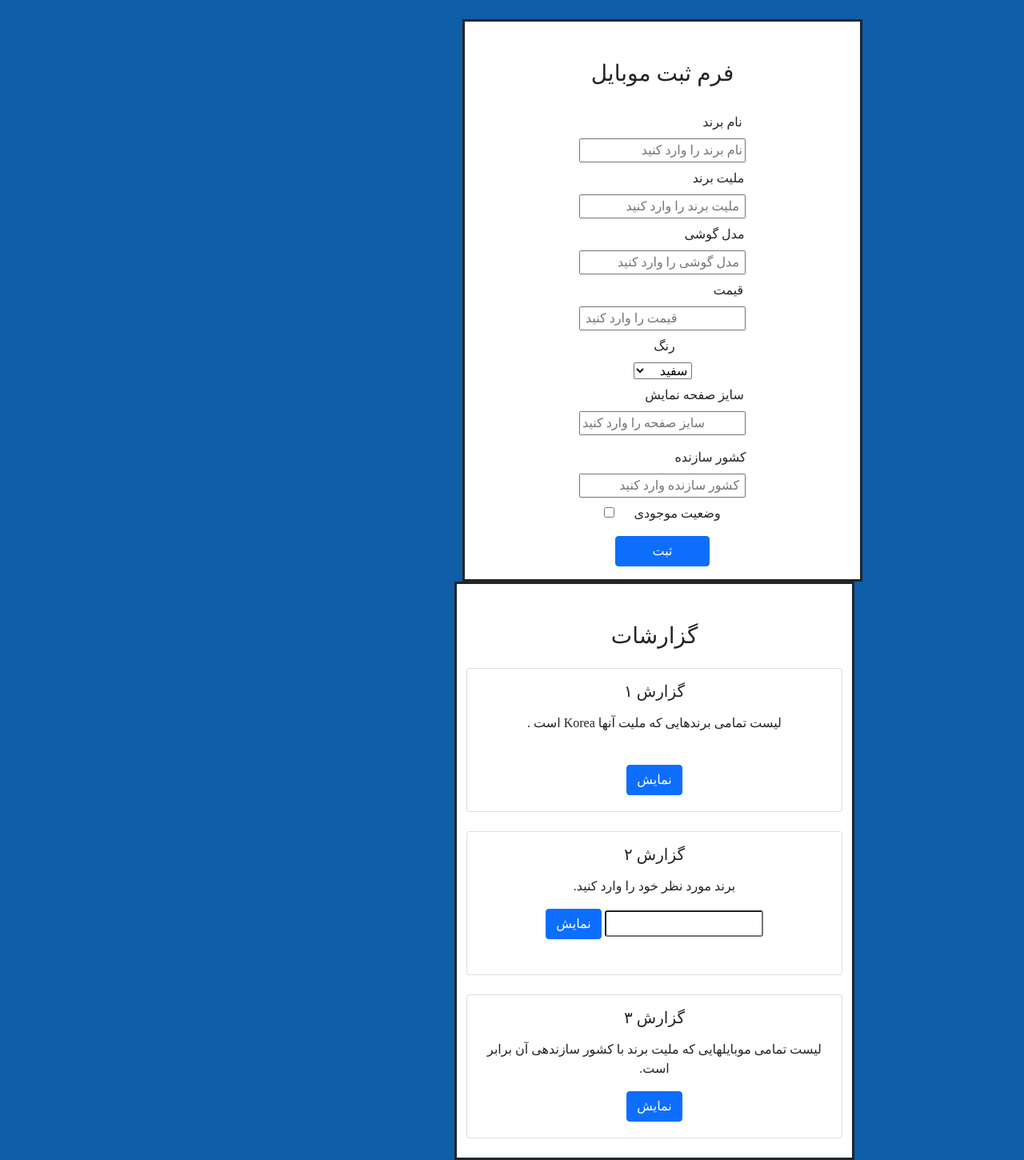
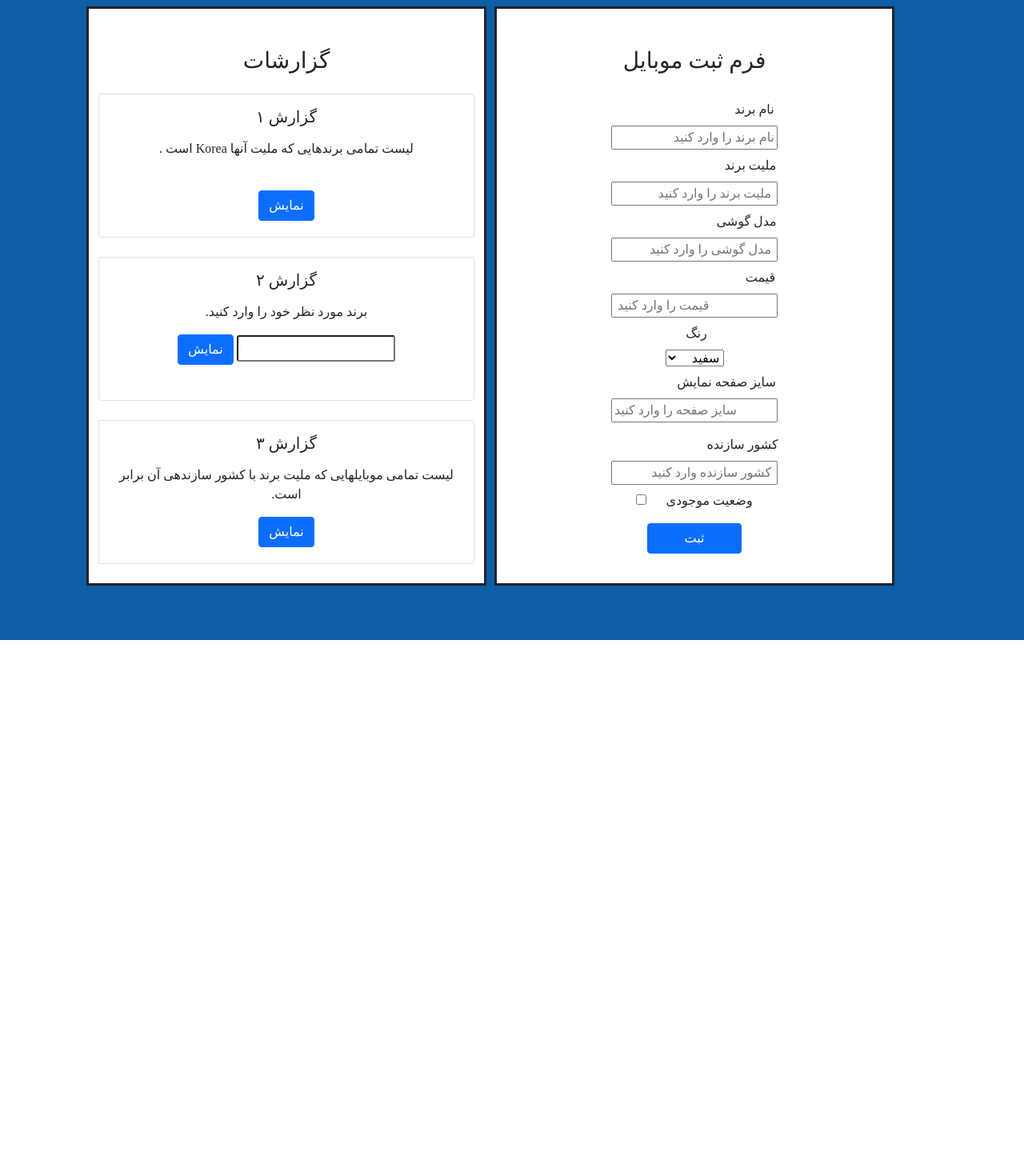
Before and after one commit to sepehrsh79/MobileStore, a Django app: page / in a window 1280 px wide. Shown: the whole page at 80% size. After the commit the page ends 800 px from the top, so only its background shows below. Run offline with Django 3.2, Linux system fonts and the light colour scheme; some web fonts are replaced.

Commit message:
change template

```diff
--- a/templates/index.html
+++ b/templates/index.html
@@ -9,9 +9,9 @@
     <link rel="stylesheet" href="https://cdn.jsdelivr.net/npm/bootstrap@5.0.0-beta3/dist/css/bootstrap.rtl.min.css" integrity="sha384-trxYGD5BY4TyBTvU5H23FalSCYwpLA0vWEvXXGm5eytyztxb+97WzzY+IWDOSbav" crossorigin="anonymous">
 </head>
 <body dir="rtl">
-<div class="container pt-4 text-center">
-    <div class="row" style="margin-right: 120px;">
-        <div id="d1" class="col-6 border border-dark border-3 pt-5 ">
+<div class="container-fluid pt-2 text-center">
+    <div class="row" style="margin-right: 150px;">
+        <div id="d1" class="col-md-6 col-sm-6 border border-dark border-3 pt-5 ">
             <h2 class="pb-4"> فرم ثبت موبایل</h2>
             <form method="post" action=''>
                 {% csrf_token %}
@@ -82,7 +82,7 @@
                 <button id='btn' type="submit" class="btn btn-md btn-primary w-25">ثبت</button>
             </form>
         </div>
-        <div id="d2" class="col-6 pt-5 border border-dark border-3">
+        <div id="d2" class="col-md-6 col-sm-6 pt-5 border border-dark border-3">
             <h2 class="pb-3"> گزارشات</h2>
             <div id="c1" class="card mb-4">
                 <div class="card-body">
```
